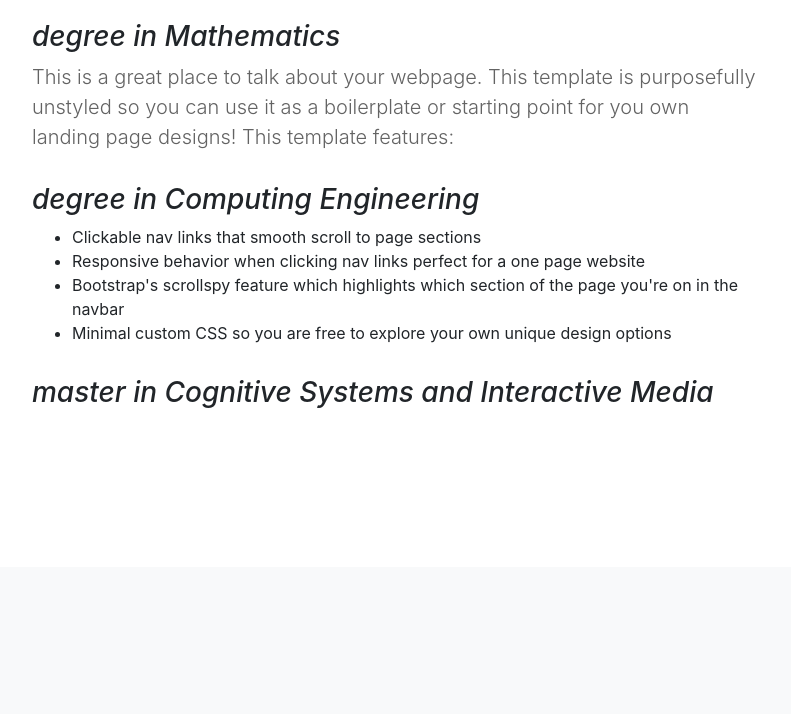
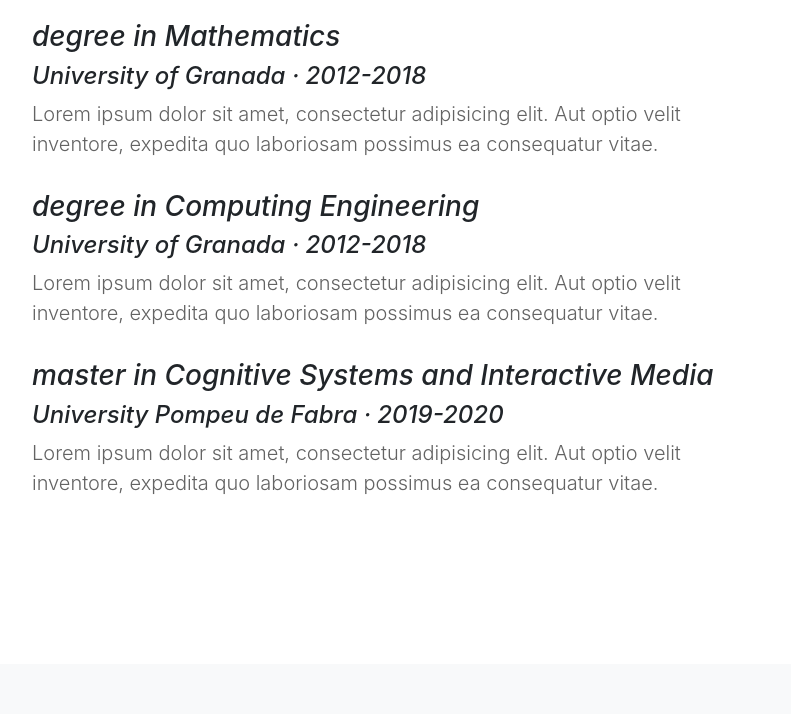
Before and after one commit to ealmenzar/ealmenzar.github.io, a website with bundled scripts: page index.html in a window 1280 px wide. Shown: the part 549-1263 px from the top of the page, without its empty margins (243-1034 px from the left). Built offline with nearby package versions, Linux system fonts and the light colour scheme.

Commit message:
Update education section

```diff
--- a/css/scrolling-nav.css
+++ b/css/scrolling-nav.css
@@ -30,9 +30,15 @@
 	font-size: 1.25rem;
 	font-style: italic;
 	padding-top: 15px;
+	margin-bottom: 0px;
+}
+.h4, h4 {
+    font-size: 0.95rem;
+    font-weight: lighter;
+    font-style: italic;
 }
 .lead {
-    font-size: 1rem;
+    font-size: 0.9rem;
     font-weight: lighter;
     color: #636363;
 }
--- a/index.html
+++ b/index.html
@@ -59,15 +59,14 @@
         <div class="col-lg-8 mx-auto">
           <h2>education</h2>
           <h3>degree in Mathematics</h3>
-          <p class="lead">This is a great place to talk about your webpage. This template is purposefully unstyled so you can use it as a boilerplate or starting point for you own landing page designs! This template features:</p>
+          <h4>University of Granada · 2012-2018</h4>
+          <p class="lead">Lorem ipsum dolor sit amet, consectetur adipisicing elit. Aut optio velit inventore, expedita quo laboriosam possimus ea consequatur vitae.</p>
           <h3>degree in Computing Engineering</h3>
-          <ul>
-            <li>Clickable nav links that smooth scroll to page sections</li>
-            <li>Responsive behavior when clicking nav links perfect for a one page website</li>
-            <li>Bootstrap's scrollspy feature which highlights which section of the page you're on in the navbar</li>
-            <li>Minimal custom CSS so you are free to explore your own unique design options</li>
-          </ul>
+          <h4>University of Granada · 2012-2018</h4>
+          <p class="lead">Lorem ipsum dolor sit amet, consectetur adipisicing elit. Aut optio velit inventore, expedita quo laboriosam possimus ea consequatur vitae.</p>
           <h3>master in Cognitive Systems and Interactive Media</h3>
+          <h4>University Pompeu de Fabra · 2019-2020</h4>
+          <p class="lead">Lorem ipsum dolor sit amet, consectetur adipisicing elit. Aut optio velit inventore, expedita quo laboriosam possimus ea consequatur vitae.</p>
         </div>
       </div>
     </div>
@@ -79,6 +78,12 @@
         <div class="col-lg-8 mx-auto">
           <h2>projects</h2>
           <p class="lead">Lorem ipsum dolor sit amet, consectetur adipisicing elit. Aut optio velit inventore, expedita quo laboriosam possimus ea consequatur vitae, doloribus consequuntur ex. Nemo assumenda laborum vel, labore ut velit dignissimos.</p>
+          <ul>
+            <li>Clickable nav links that smooth scroll to page sections</li>
+            <li>Responsive behavior when clicking nav links perfect for a one page website</li>
+            <li>Bootstrap's scrollspy feature which highlights which section of the page you're on in the navbar</li>
+            <li>Minimal custom CSS so you are free to explore your own unique design options</li>
+          </ul>
         </div>
       </div>
     </div>
```
